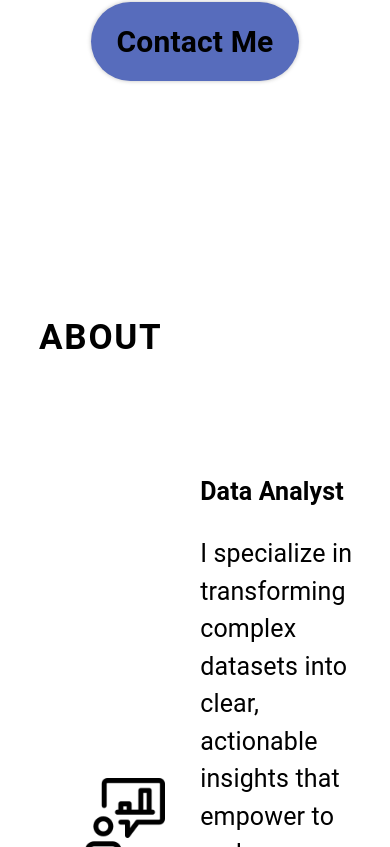
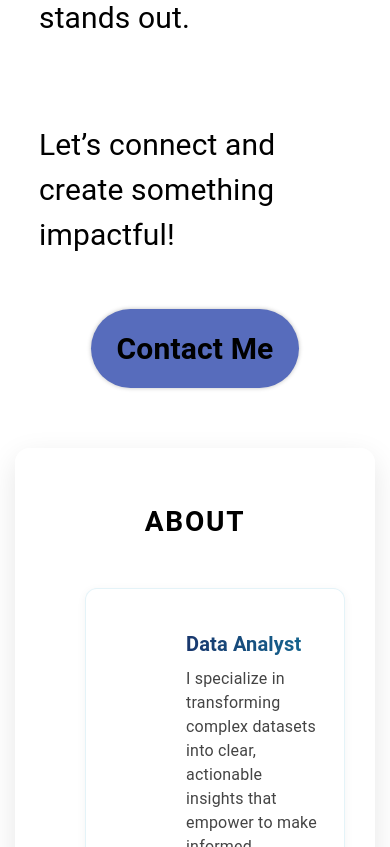
Before and after one commit to vijaycvcoder/landing-page, a React (Create React App) app: page / in a window 390 px wide. Shown: the part 1153-2000 px from the top of the page. Built offline with nearby package versions, Linux system fonts and the light colour scheme.

Commit message:
fix border issue in about section

```diff
--- a/src/components/About/About.module.css
+++ b/src/components/About/About.module.css
@@ -2,13 +2,92 @@
 
 .container {
   position: relative;
-  background-color: rgba(255, 255, 255, 0.6);
-  border-radius: 15px;
+  background-color: rgba(255, 255, 255, 0.8);
+  border-radius: 20px;
   padding: 73px;
   margin-top: 129px;
   z-index: 1;
   margin-left: 10%;
   margin-right: 10%;
+  box-shadow: 0 10px 30px rgba(0, 0, 0, 0.1);
+  backdrop-filter: blur(10px);
+}
+
+.aboutItem {
+  display: flex;
+  flex-direction: row;
+  align-items: center;
+  gap: 45px;
+  border-radius: 20px;
+  list-style: none;
+  padding: 30px;
+  background: linear-gradient(
+    90deg,
+    rgba(165, 215, 232, 0.2) 0%,
+    rgba(255, 255, 255, 0.9) 100%
+  );
+  background-size: 0 100%;
+  background-repeat: no-repeat;
+  transition: all 0.4s ease;
+  box-shadow: 0 5px 15px rgba(0, 0, 0, 0.05);
+}
+
+.aboutItem:hover {
+  background-size: 100% 100%;
+  transform: translateY(-5px);
+  box-shadow: 0 8px 20px rgba(0, 0, 0, 0.1);
+}
+
+.aboutItem img {
+  width: 90px;
+  height: 90px;
+  object-fit: contain;
+  margin-left: 15px;
+  filter: drop-shadow(0 4px 8px rgba(0, 0, 0, 0.1));
+  transition: transform 0.3s ease;
+}
+
+.aboutItem:hover img {
+  transform: scale(1.1);
+}
+
+@media screen and (max-width: 830px) {
+  .container {
+    background-color: rgba(255, 255, 255, 0.9);
+    padding: 30px 20px;
+    margin: 40px 15px;
+    border-radius: 15px;
+  }
+
+  .aboutItem {
+    background: linear-gradient(
+      135deg,
+      rgba(165, 215, 232, 0.15) 0%,
+      rgba(255, 255, 255, 0.8) 100%
+    );
+    padding: 25px;
+    margin: 0;
+    gap: 20px;
+  }
+
+  .aboutItem h3 {
+    font-size: 20px;
+    margin-bottom: 8px;
+    background: linear-gradient(90deg, #19376D 0%, #146C94 100%);
+    -webkit-background-clip: text;
+    -webkit-text-fill-color: transparent;
+  }
+
+  .aboutItem p {
+    font-size: 16px;
+    line-height: 1.6;
+    color: #333;
+  }
+
+  .aboutItem img {
+    width: 70px;
+    height: 70px;
+  }
 }
 
 .title {
@@ -33,25 +112,59 @@
   color: var(--color-text);
   display: flex;
   flex-direction: column;
-  gap: 50px;
+  gap: 30px;
+  position: relative;
 }
 
 .aboutItem {
+  position: relative;
   display: flex;
   flex-direction: row;
   align-items: center;
   gap: 45px;
   border-radius: 20px;
   list-style: none;
-  padding: 25px;
-  background-image: linear-gradient(
+  padding: 30px;
+  background: linear-gradient(
     90deg,
-    rgba(165, 215, 232, 0.42) 0%,
-    rgba(255, 255, 255, 0) 100%
+    rgba(165, 215, 232, 0.2) 0%,
+    rgba(255, 255, 255, 0.9) 100%
   );
-  background-size: 0 100%;
-  background-repeat: no-repeat;
-  transition: 0.4s;
+  border: 1px solid rgba(165, 215, 232, 0.3);
+  box-shadow: 0 5px 15px rgba(0, 0, 0, 0.05);
+}
+
+.aboutItem::after {
+  content: '';
+  position: absolute;
+  bottom: -15px;
+  left: 10%;
+  width: 80%;
+  height: 1px;
+  background: linear-gradient(
+    90deg,
+    transparent,
+    rgba(165, 215, 232, 0.5),
+    transparent
+  );
+}
+
+.aboutItem:last-child::after {
+  display: none;
+}
+
+@media screen and (max-width: 830px) {
+  .aboutItem::after {
+    bottom: -12px;
+    width: 90%;
+    left: 5%;
+  }
+}
+
+.aboutItem:hover {
+  background-size: 100% 100%;
+  transform: translateY(-5px);
+  box-shadow: 0 8px 20px rgba(0, 0, 0, 0.1);
 }
 
 .aboutItem img {
@@ -63,25 +176,39 @@
 
 @media screen and (max-width: 830px) {
   .aboutItem {
-    gap: 35px;
+    gap: 20px;
+    padding: 20px 15px;
+    background: rgba(255, 255, 255, 0.95);
+    box-shadow: 0 4px 15px rgba(0, 0, 0, 0.05);
+  }
+
+  .aboutItemText {
+    flex: 1;
+  }
+
+  .aboutItem h3 {
+    font-size: 18px;
+    margin-bottom: 6px;
+    background: linear-gradient(90deg, #19376D 0%, #146C94 100%);
+    -webkit-background-clip: text;
+    -webkit-text-fill-color: transparent;
+  }
+
+  .aboutItem p {
+    font-size: 14px;
+    line-height: 1.6;
+    color: #444;
+    margin-top: 4px;
+    letter-spacing: 0.2px;
+    font-weight: 400;
   }
 
   .aboutItem img {
-    width: 80px;  /* Maintaining the same size on mobile */
-    height: 80px;  /* Maintaining the same size on mobile */
-    margin-left: 10px;
+    width: 60px;
+    height: 60px;
+    margin-left: 0;
   }
 }
-
-.aboutItem:hover {
-  background-size: 100% 100%;
-}
-
-.aboutItem h3 {
-  font-size: 25px;
-  font-weight: 600;
-}
-
 .aboutItem p {
   font-size: 25px;
 }
@@ -102,9 +229,9 @@
 
 @media screen and (max-width: 830px) {
   .container {
-    background-color: transparent;
-    padding-left: 0;
-    padding-right: 0;
+    background-color: rgba(255, 255, 255, 0.8);
+    padding: 30px 20px;
+    margin: 60px 15px;
   }
 
   .content {
@@ -112,15 +239,78 @@
   }
 
   .aboutImage {
-    display: none;
+    display: none;  /* Hide the image on mobile */
   }
 
   .aboutItems {
-    margin-top: 29px;
+    width: 100%;  /* Take full width since image is hidden */
+    margin-top: 20px;
+    gap: 25px;
   }
 
   .aboutItem {
-    padding-left: 0;
-    padding-right: 0;
+    background: white;
+    padding: 20px;
+    margin: 0 10px;  /* Add some horizontal margin */
+  }
+
+  .aboutItem h3 {
+    font-size: 20px;
+  }
+
+  .aboutItem p {
+    font-size: 16px;
+    line-height: 1.5;
   }
 }
+
+  .title {
+    font-size: 28px;
+    text-align: center;
+    margin-bottom: 25px;
+  }
+
+  .aboutItems {
+    margin-top: 20px;
+    gap: 25px;
+  }
+
+  .aboutItem {
+    background: white;
+    border-radius: 12px;
+    padding: 20px;
+    box-shadow: 0 2px 10px rgba(0, 0, 0, 0.05);
+    transition: transform 0.3s ease;
+  }
+
+  .aboutItem:hover {
+    transform: translateY(-5px);
+    background-size: 100% 100%;
+  }
+
+  .aboutItem h3 {
+    font-size: 20px;
+    margin-bottom: 8px;
+  }
+
+  .aboutItem p {
+    font-size: 16px;
+    line-height: 1.5;
+  }
+
+  .skillsContainer {
+    margin-top: 30px;
+    padding: 15px;
+    background: white;
+    border-radius: 12px;
+    box-shadow: 0 2px 10px rgba(0, 0, 0, 0.05);
+  }
+
+  .skillsList {
+    grid-template-columns: 1fr;
+    gap: 15px;
+  }
+
+  .skillItem {
+    margin-bottom: 12px;
+  }
--- a/src/components/HeroSection.js
+++ b/src/components/HeroSection.js
@@ -9,8 +9,11 @@ export const HeroSection = () => {
         <h1 className={styles.title}>Hi, I'm Vijay</h1>
         <p className={styles.description}>
           I'm a Software Developer with 5+ years of Experience.
-          Worked on various software development tools .
-          Reach out if you'd like to learn more!
+          Passionate about blending logic and creativity to solve problems,
+          tell stories through data, and user-focused solutions that stands out.
+          </p>
+          <p className={styles.description}>
+          Let’s connect and create something impactful!
         </p>
         <a href="mailto:vijayasundaram96@gmail.com" className={styles.contactBtn}>
           Contact Me
```
